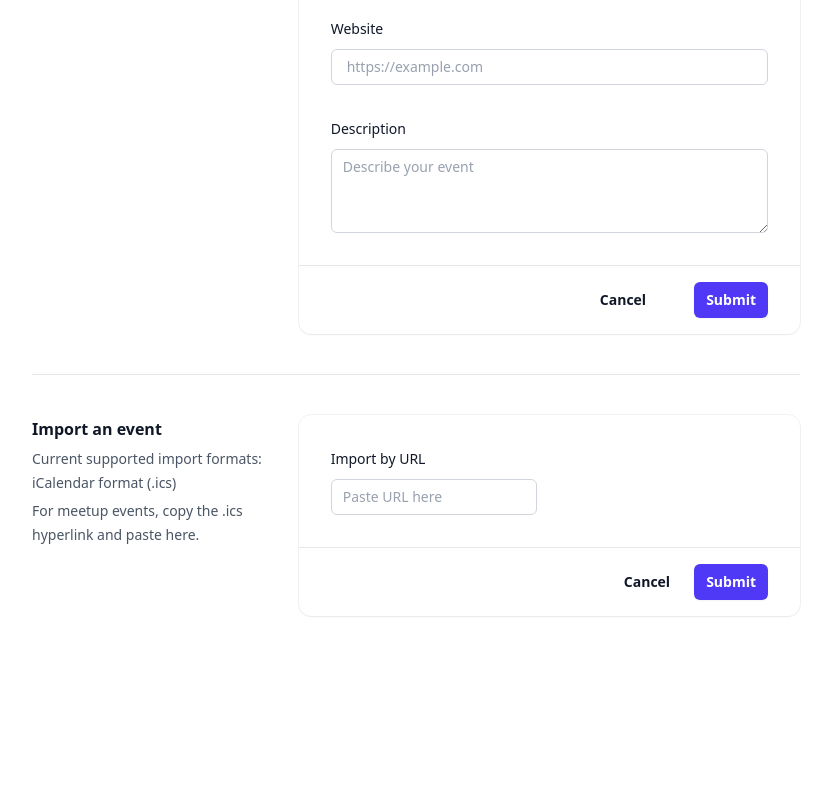
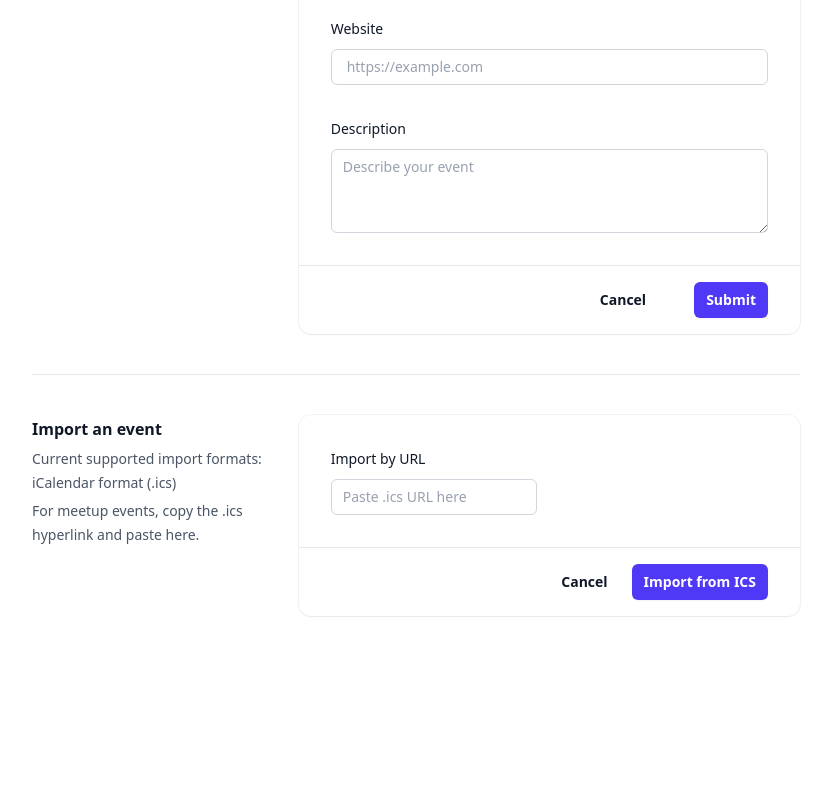
Before and after one commit to Flite999/techpdx-calendar, a Next.js app: page /add-event in a window 1280 px wide. Shown: the part 420-1208 px from the top of the page, without its empty margins (224-1056 px from the left). Built offline with nearby package versions, Linux system fonts and the light colour scheme.

Commit message:
import func

```diff
--- a/package.json
+++ b/package.json
@@ -21,6 +21,7 @@
     "react-dom": "19.1.0",
     "tailwind-merge": "^3.3.1",
     "tailwindcss-animate": "^1.0.7",
+    "ts-ics": "^2.2.0",
     "zod": "^4.1.8"
   },
   "devDependencies": {
--- a/src/app/actions.ts
+++ b/src/app/actions.ts
@@ -1,4 +1,12 @@
 'use server'
+
+
+export type ImportEventState = {
+    message: string;
+    errors: {
+        ics_url?: string[];
+    };
+};
 
 export type AddEventState = {
     message: string;
@@ -13,8 +21,11 @@ export type AddEventState = {
 };
 
 
+
 import { z } from 'zod'
 import prisma from '../../lib/prisma'
+import { convertIcsCalendar, type IcsEvent } from 'ts-ics'
+
 
 const schema = z.object({
     title: z.string({ message: 'Invalid Title' }),
@@ -24,6 +35,71 @@ const schema = z.object({
     description: z.string({ message: 'Invalid Description' }),
     location: z.string({ message: 'Invalid Location' })
 })
+
+const importSchema = z.object({
+    ics_url: z.string().url({ message: 'Invalid ICS URL' })
+})
+// Server action to import event from .ics URL
+export async function importEventFromICS(initialState: any, formData: FormData): Promise<ImportEventState> {
+    const validatedFields = importSchema.safeParse({
+        ics_url: formData.get('ics_url')
+    })
+
+    if (!validatedFields.success) {
+        return {
+            errors: validatedFields.error.flatten().fieldErrors,
+            message: 'Failed to import event. Please check the ICS URL.'
+        }
+    }
+
+    try {
+        const res = await fetch(validatedFields.data.ics_url)
+        if (!res.ok) {
+            return {
+                message: 'Failed to fetch ICS file.',
+                errors: { ics_url: ['Could not fetch ICS file.'] }
+            }
+        }
+        const icsText = await res.text()
+        const calendar = convertIcsCalendar(undefined, icsText)
+        if (!calendar || !calendar.events || calendar.events.length === 0) {
+            return {
+                message: 'No events found in ICS file.',
+                errors: { ics_url: ['No events found in ICS file.'] }
+            }
+        }
+        // Take first event only for now
+        const event: IcsEvent = calendar.events[0]
+        // Convert IcsDateObject to JS Date
+        function icsDateToDate(icsDate: any): Date | null {
+            if (!icsDate) return null;
+            if (icsDate.date) return new Date(icsDate.date);
+            if (icsDate.dateTime) return new Date(icsDate.dateTime);
+            return null;
+        }
+
+        await prisma.event.create({
+            data: {
+                title: event.summary || 'Imported Event',
+                start_time: icsDateToDate(event.start) || new Date(),
+                end_time: event.end ? (icsDateToDate(event.end) || new Date()) : new Date(),
+                website: '',
+                description: event.description || '',
+                location: event.location || '',
+            },
+        })
+        return {
+            message: 'Event imported successfully!',
+            errors: {}
+        }
+    } catch (error) {
+        console.error('ICS import error:', error)
+        return {
+            message: 'Error: Failed to import event.',
+            errors: {}
+        }
+    }
+}
 
 
 export async function addEventToDB(initialState: any, formData: FormData) {
--- a/src/app/components/ImportEvent.tsx
+++ b/src/app/components/ImportEvent.tsx
@@ -1,7 +1,17 @@
-import { PhotoIcon, UserCircleIcon } from '@heroicons/react/24/solid'
-import { ChevronDownIcon } from '@heroicons/react/16/solid'
+
+"use client"
+
+import { useActionState } from "react"
+import { importEventFromICS, ImportEventState } from "../actions"
+
+const initialState: ImportEventState = {
+    message: '',
+    errors: {}
+};
 
 export default function ImportEvent() {
+    const [state, formAction, pending] = useActionState<ImportEventState, FormData>(importEventFromICS, initialState)
+
     return (
         <div className="grid grid-cols-1 gap-x-8 gap-y-8 py-10 md:grid-cols-3">
             <div className="px-4 sm:px-0">
@@ -14,37 +24,41 @@ export default function ImportEvent() {
                 </p>
             </div>
 
-            <form className="bg-white shadow-xs outline outline-gray-900/5 sm:rounded-xl md:col-span-2 dark:bg-gray-800/50 dark:shadow-none dark:-outline-offset-1 dark:outline-white/10">
+            <form action={formAction} className="bg-white shadow-xs outline outline-gray-900/5 sm:rounded-xl md:col-span-2 dark:bg-gray-800/50 dark:shadow-none dark:-outline-offset-1 dark:outline-white/10">
                 <div className="px-4 py-6 sm:p-8">
                     <div className="grid max-w-2xl grid-cols-1 gap-x-6 gap-y-8 sm:grid-cols-6">
                         <div className="sm:col-span-3">
-                            <label htmlFor="first-name" className="block text-sm/6 font-medium text-gray-900 dark:text-white">
+                            <label htmlFor="ics_url" className="block text-sm/6 font-medium text-gray-900 dark:text-white">
                                 Import by URL
                             </label>
                             <div className="mt-2">
                                 <input
-                                    id="import"
-                                    name="import"
-                                    type="text"
-                                    placeholder="Paste URL here"
+                                    id="ics_url"
+                                    name="ics_url"
+                                    type="url"
+                                    placeholder="Paste .ics URL here"
                                     className="block w-full rounded-md bg-white px-3 py-1.5 text-base text-gray-900 outline-1 -outline-offset-1 outline-gray-300 placeholder:text-gray-400 focus:outline-2 focus:-outline-offset-2 focus:outline-indigo-600 sm:text-sm/6 dark:bg-white/5 dark:text-white dark:outline-white/10 dark:placeholder:text-gray-500 dark:focus:outline-indigo-500"
                                 />
+                                {state?.errors?.ics_url && <p className="mt-1 text-sm text-red-600">{state.errors.ics_url[0]}</p>}
                             </div>
                         </div>
-
-
                     </div>
                 </div>
-
                 <div className="flex items-center justify-end gap-x-6 border-t border-gray-900/10 px-4 py-4 sm:px-8 dark:border-white/10">
                     <button type="button" className="text-sm/6 font-semibold text-gray-900 dark:text-white">
                         Cancel
                     </button>
+                    {state?.message && (
+                        <p aria-live="polite" className={state?.message?.includes('successfully') ? 'text-green-600' : 'text-red-600'}>
+                            {state?.message}
+                        </p>
+                    )}
                     <button
+                        disabled={pending}
                         type="submit"
-                        className="rounded-md bg-indigo-600 px-3 py-2 text-sm font-semibold text-white shadow-xs hover:bg-indigo-500 focus-visible:outline-2 focus-visible:outline-offset-2 focus-visible:outline-indigo-600 dark:bg-indigo-500 dark:shadow-none dark:hover:bg-indigo-400 dark:focus-visible:outline-indigo-500"
+                        className="rounded-md bg-indigo-600 px-3 py-2 text-sm font-semibold text-white shadow-xs hover:bg-indigo-500 focus-visible:outline-2 focus-visible:outline-offset-2 focus-visible:outline-indigo-600 disabled:opacity-50 disabled:cursor-not-allowed dark:bg-indigo-500 dark:shadow-none dark:hover:bg-indigo-400 dark:focus-visible:outline-indigo-500"
                     >
-                        Submit
+                        {pending ? 'Importing...' : 'Import from ICS'}
                     </button>
                 </div>
             </form>
```
Also changed, not shown: 1 other file (tests, documents, lock files or other folders).
